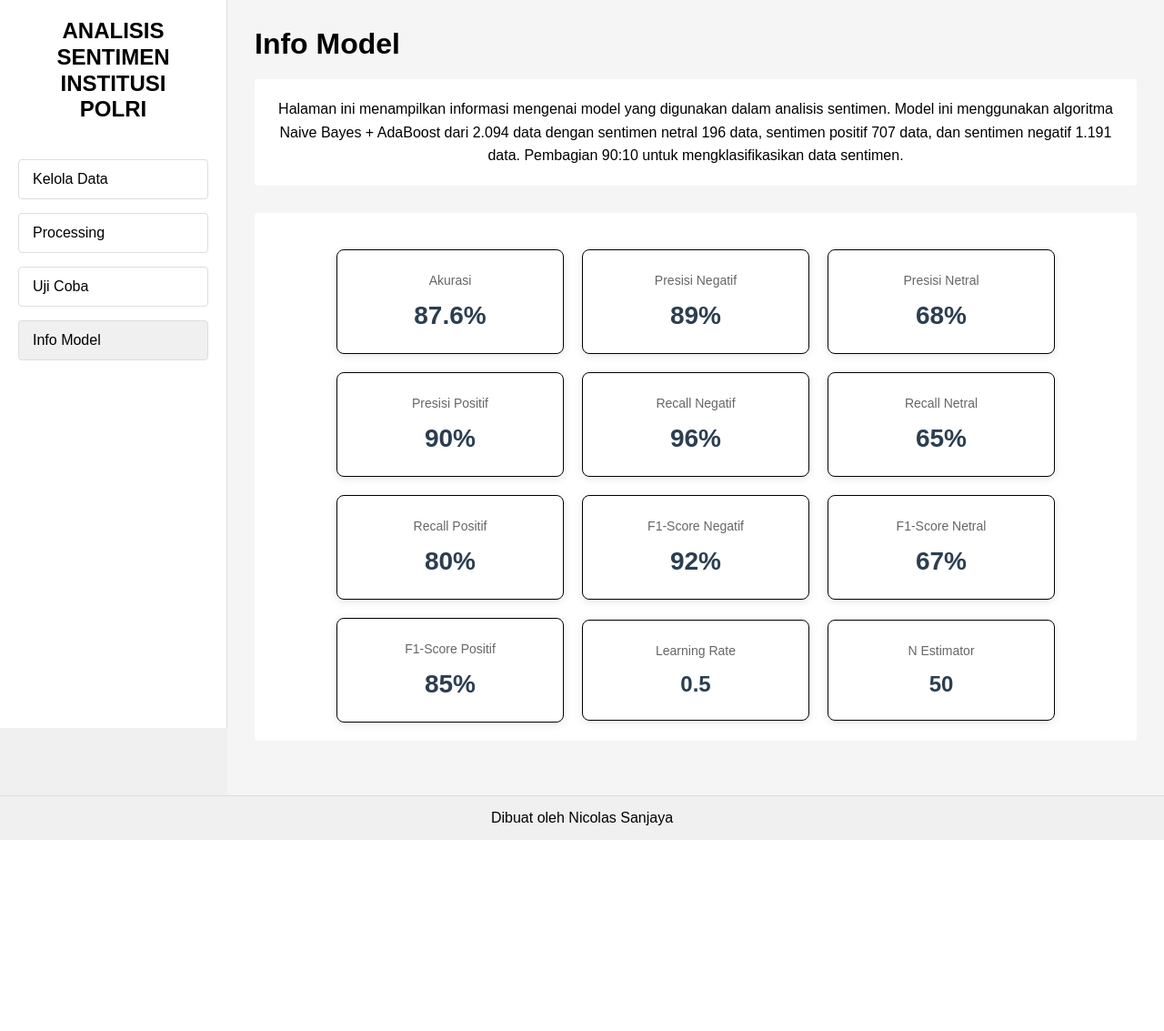
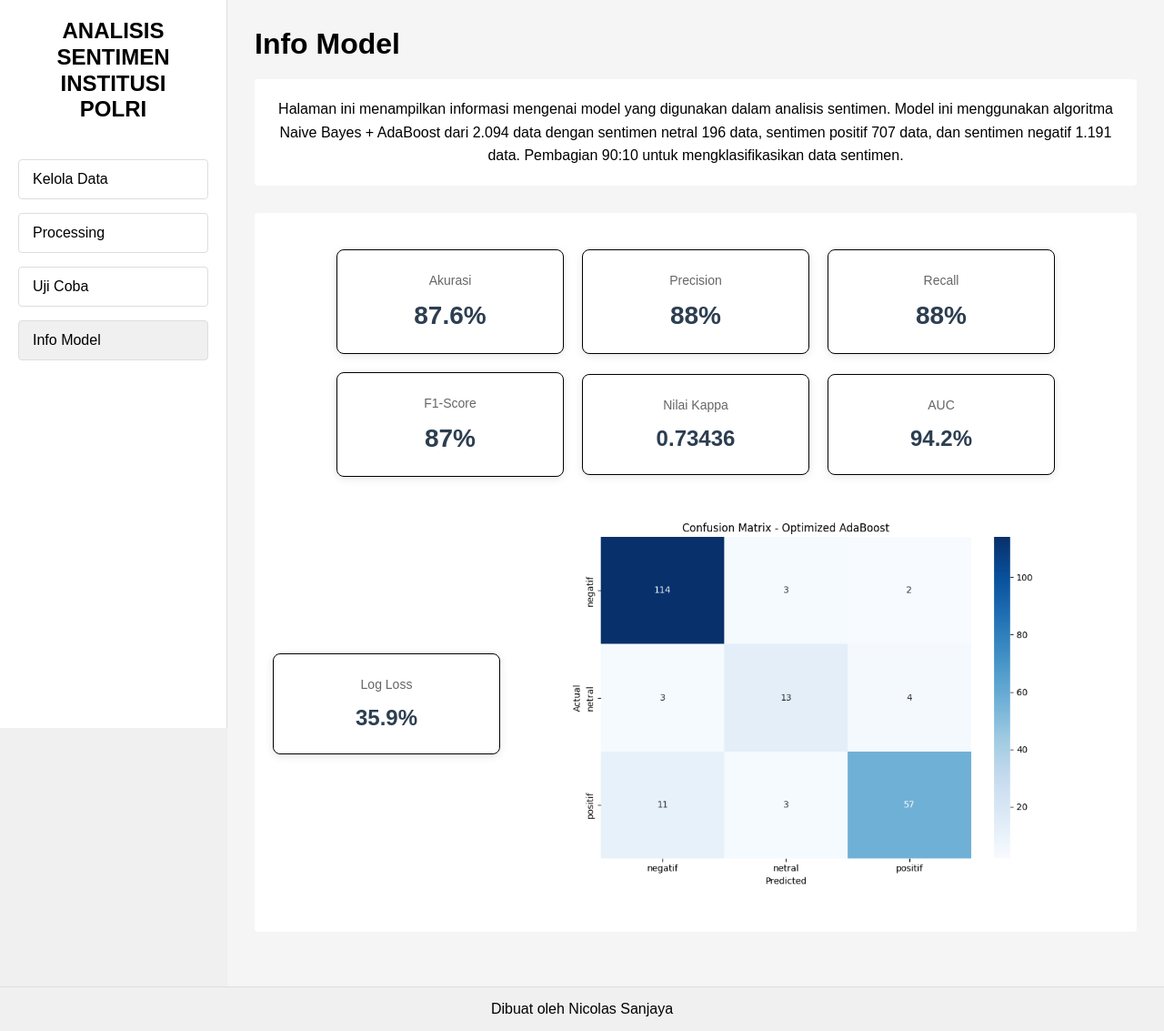
Before and after one commit to NicolasSanjaya/skripsi, a Flask app: page /info_model in a window 1280 px wide. Shown: the whole page at 91% size. Before the commit the page ends 923 px from the top, so only its background shows below. Run offline with Flask 3, Linux system fonts and the light colour scheme; parts of the project's set-up code (start-up, migrations or seed data) failed here and were passed over.

Commit message:
update: change minor of info_model page

```diff
--- a/static/css/style.css
+++ b/static/css/style.css
@@ -772,3 +772,11 @@ body {
 .btn-danger:hover {
   background-color: #d32f2f;
 }
+
+.confusion-matrix {
+  margin-top: 20px;
+  background-color: white;
+  padding: 20px;
+  border-radius: 4px;
+  margin: auto;
+}
--- a/templates/info_model.html
+++ b/templates/info_model.html
@@ -36,59 +36,41 @@
       </div>
 
       <div class="metric-card">
-        <div class="metric-title">Presisi Negatif</div>
-        <div class="metric-value">89%</div>
+        <div class="metric-title">Precision</div>
+        <div class="metric-value">88%</div>
       </div>
 
       <div class="metric-card">
-        <div class="metric-title">Presisi Netral</div>
-        <div class="metric-value">68%</div>
+        <div class="metric-title">Recall</div>
+        <div class="metric-value">88%</div>
       </div>
 
       <div class="metric-card">
-        <div class="metric-title">Presisi Positif</div>
-        <div class="metric-value">90%</div>
+        <div class="metric-title">F1-Score</div>
+        <div class="metric-value">87%</div>
       </div>
 
       <div class="metric-card">
-        <div class="metric-title">Recall Negatif</div>
-        <div class="metric-value">96%</div>
+        <div class="metric-title">Nilai Kappa</div>
+        <div class="metric-value learning-rate">0.73436</div>
       </div>
 
       <div class="metric-card">
-        <div class="metric-title">Recall Netral</div>
-        <div class="metric-value">65%</div>
+        <div class="metric-title">AUC</div>
+        <div class="metric-value learning-rate">94.2%</div>
       </div>
 
       <div class="metric-card">
-        <div class="metric-title">Recall Positif</div>
-        <div class="metric-value">80%</div>
+        <div class="metric-title">Log Loss</div>
+        <div class="metric-value n-estimator">35.9%</div>
       </div>
-
-      <div class="metric-card">
-        <div class="metric-title">F1-Score Negatif</div>
-        <div class="metric-value">92%</div>
-      </div>
-
-      <div class="metric-card">
-        <div class="metric-title">F1-Score Netral</div>
-        <div class="metric-value">67%</div>
-      </div>
-
-      <div class="metric-card">
-        <div class="metric-title">F1-Score Positif</div>
-        <div class="metric-value">85%</div>
-      </div>
-
-      <div class="metric-card">
-        <div class="metric-title">Learning Rate</div>
-        <div class="metric-value learning-rate">0.5</div>
-      </div>
-
-      <div class="metric-card">
-        <div class="metric-title">N Estimator</div>
-        <div class="metric-value n-estimator">50</div>
-      </div>
+      <img
+        src="../static/images/cm.png"
+        alt="Confusion Matrix"
+        id="confusion-matrix"
+        class="confusion-matrix"
+        width="600"
+      />
     </div>
   </div>
 </div>
```
Also changed, not shown: static/images/cm.png (added).
